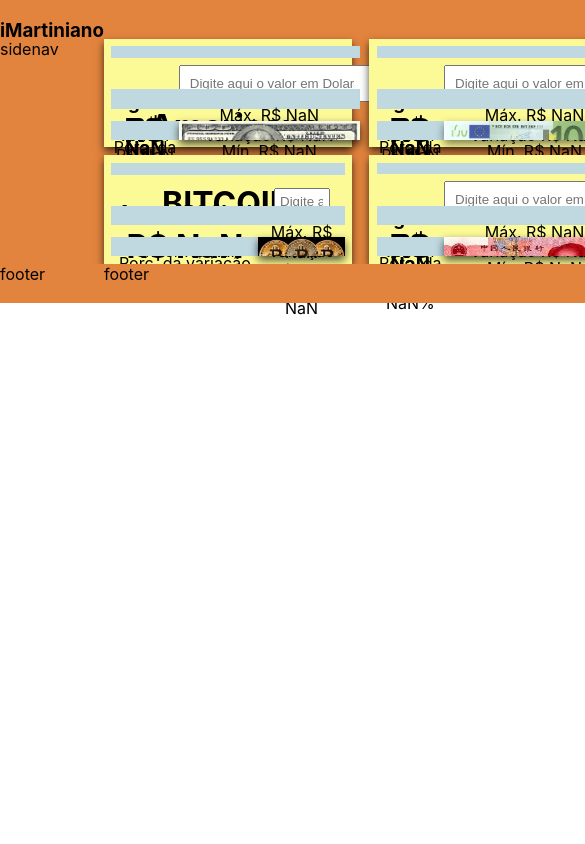
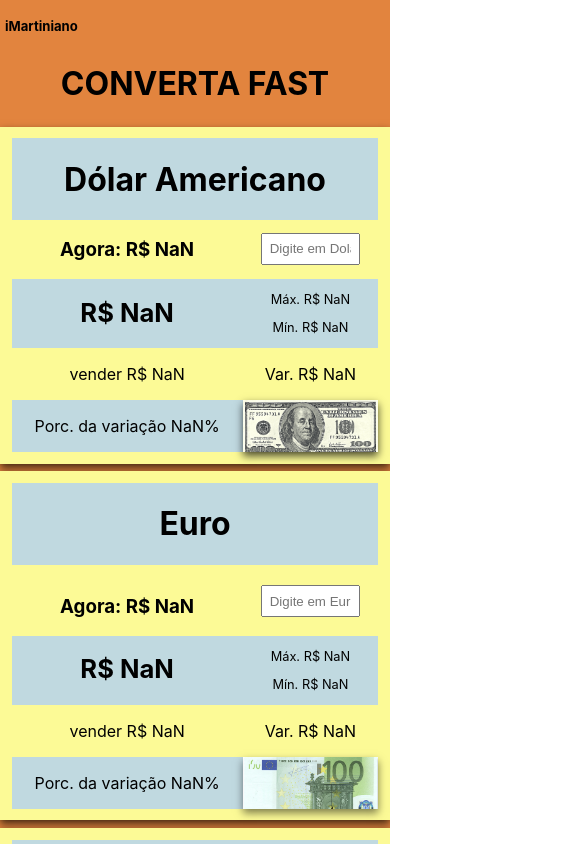
Before and after one commit to isaacam517/fast-converter, a React (Create React App) app: page / in a window 390 px wide. Shown: the top 844 px of the page, 585 px wide, since content can reach past the window. Built offline with nearby package versions, Linux system fonts and the light colour scheme; no server answers.

Commit message:
responsividade 01

```diff
--- a/src/App.js
+++ b/src/App.js
@@ -12,61 +12,127 @@ const Container = styled.div`
                           'footer' 'footer' 'footer';
 
     grid-template-columns: 1fr 3fr 1fr;
-    grid-template-rows: 10vw auto 10vw;
+    grid-template-rows: 10vh auto 10vh;
+    @media screen and (max-width:480px) {
+      width: 100vw;
+      display: grid;
+      grid-template-areas: '1 2 3 4 5 6 7 8';
+    grid-template-columns: 1fr ;
+    grid-template-rows: 5vh auto;
+  }
 `
 
+
+const Logo = styled.div`
+  background-color: #e2843e;
+  @media screen and (max-width:480px) {
+    font-size: 0.7em;
+    padding: 5px;
+  }
+`
+
+const Topo = styled.div`
+  background-color: #e2843e;
+  font-size: 1.1em;
+  text-align: center;
+  @media screen and (max-width:480px) {
+    font-size: 1em;
+    height: 10vh;
+    width: 100vw;
+    grid-area: 2;
+  }
+`
 const Cards = styled.div`
-background-color: #e2843e;
+  background-color: #e2843e;
   display: grid;
   grid-template-columns: 1fr 1fr;
   row-gap: 2vw;
   column-gap: 2vh;
-`
-
-const Logo = styled.div`
-  background-color: #e2843e;
-`
-
-const Topo = styled.div`
-  background-color: #e2843e;
-  font-size: 2em;
-  text-align: center;
+  @media screen and (max-width:480px) {
+      display: grid;
+      grid-area: 3;
+    grid-template-columns: 1fr ;
+  }
 `
 
 const Sidenav = styled.div`
   background-color: #e2843e;
+  text-align: center;
+  @media screen and (max-width:480px) {
+    display: grid;
+    grid-area: 4;
+    grid-template-columns: 1fr ;
+  }
 `
 
-const Advert = styled.div`
+const Advert1 = styled.div`
+  text-align: center;
   background-color: #e2843e;
+  @media screen and (max-width:480px) {
+      display: grid;
+      grid-area: 5 ;
+
+  }
+`
+const Advert2 = styled.div`
+  background-color: #e2843e;
+  @media screen and (max-width:480px) {
+    text-align: center;
+    display: grid;
+    grid-area: 6 ;
+    grid-template-columns: 1fr;
+  }
 `
 
-const Footer = styled.div`
+const Footer1 = styled.div`
+  text-align: center;
   background-color: #e2843e;
+  @media screen and (max-width:480px) {
+    display: grid;
+    grid-area: 7 ;
+    grid-template-columns: 1fr ;
+  }
 `
-
+const Footer2 = styled.div`
+  text-align: center;
+  background-color: #e2843e;
+  @media screen and (max-width:480px) {
+    display: grid;
+    grid-area: 8 ;
+    grid-template-columns: 1fr ;
+  }
+`
+const Footer3 = styled.div`
+  text-align: center;
+  background-color: #e2843e;
+  @media screen and (max-width:480px) {
+    display: grid;
+    grid-area: 9 ;
+    grid-template-columns: 1fr ;
+  }
+`
 
 function App() {
   return (
     <Container>
-      <Logo className="logo">
+      <Logo>
         <h3>iMartiniano </h3>
       </Logo>
-      <Topo className="topo">
+      <Topo>
         <h1>CONVERTA FAST</h1>
       </Topo>
-      <Advert className="advert">advert</Advert>
-      <Sidenav className="sidenav">sidenav</Sidenav>
+      <Advert1>advert</Advert1>
+      <Sidenav>sidenav</Sidenav>
       <Cards>
-        <ConversorDolarReal className="item"/>
-        <ConversorEuroReal className="item"/>
-        <ConversorBtcReal className="item"/>
-        <ConversorYuanReal className="item"/>
+        <ConversorDolarReal/>
+        <ConversorEuroReal/>
+        <ConversorBtcReal/>
+        <ConversorYuanReal/>
       </Cards>
-      <Advert className="advert">advert</Advert>
-      <Footer className="footer">footer</Footer>
-      <Footer className="footer">footer</Footer>
-      <Footer className="footer">footer</Footer>
+      <Advert2>advert</Advert2>
+      <Footer1>footer</Footer1>
+      <Footer2>footer</Footer2>
+      <Footer3>footer</Footer3>
     </Container>
   );
 }
--- a/src/components/ConversorBtcReal /ConversorBtcReal.js
+++ b/src/components/ConversorBtcReal /ConversorBtcReal.js
@@ -10,7 +10,6 @@ const Container = styled.div`
   display:grid;
   grid-template-areas: "nome nome";
   grid-template-columns: 1.7fr 1fr;
-  grid-template-rows: 8vw 3vw 5vw 3vw 5vw;
   text-align: center;
   color:black;
 `
@@ -27,17 +26,19 @@ const DivAgora = styled.div`
 const DivInput = styled.div`
   margin-top: -7%;
   input{
-    width: 50%;
+    width: 60%;
     padding: 5%;
   }
 `
 
 const DivResult = styled.div`
   background-color: #c0d9e0;
+  font-size: 0.7em;
 `
 
 const MinMax = styled.div`
   background-color: #c0d9e0;
+  font-size: 0.8em;
 `
 
 const Porcent = styled.div`
@@ -83,7 +84,7 @@ const resultado = (parseFloat(valorReal * comprarBtc).toFixed(2));
         <h3>Agora: R$ <strong>{comprarBtc}</strong></h3>
       </DivAgora>
       <DivInput>
-        <input type="text" placeholder="Digite aqui o valor em Btc" onChange={e => setValorReal(e.target.value)} ></input>
+        <input type="text" placeholder="Valor em Btc" onChange={e => setValorReal(e.target.value)} ></input>
       </DivInput>
       <DivResult>
         <h1>R$ {resultado}</h1>
@@ -93,7 +94,7 @@ const resultado = (parseFloat(valorReal * comprarBtc).toFixed(2));
         <p>Mín. R$ {baixa}</p>
       </MinMax>
       <p>vender R$ {venderBtc}</p>
-      <p>Variação R$ {variacao}</p>
+      <p>Var. R$ {variacao}</p>
       <Porcent>
         <p>Porc. da variação  {pctChange}%</p>
       </Porcent>
--- a/src/components/ConversorDolarReal/ConversorDolarReal.js
+++ b/src/components/ConversorDolarReal/ConversorDolarReal.js
@@ -9,34 +9,34 @@ const Container = styled.div`
   box-shadow: 0 4px 8px 0 rgba(0, 0, 0, 0.7);
   display:grid;
   grid-template-areas: "nome nome";
-  grid-template-columns: 1fr 1fr;
-  grid-template-rows: 8vw 3vw 5vw 3vw 5vw;
+  grid-template-columns: 1.7fr 1fr;
   text-align: center;
   color:black;
 `
 const Nome = styled.div`
   background-color: #c0d9e0;
   grid-area: nome;
-  margin-bottom: 8%;
+  margin-bottom: 6%;
 `
 
 const DivAgora = styled.div`
-  margin-top: -8%;
+  margin-top: -10%;
 `
 
 const DivInput = styled.div`
   margin-top: -7%;
   input{
+    width: 60%;
     padding: 5%;
   }
 `
-
 const DivResult = styled.div`
   background-color: #c0d9e0;
+  font-size: 0.8em;
 `
-
 const MinMax = styled.div`
   background-color: #c0d9e0;
+  font-size: 0.8em;
 `
 
 const Porcent = styled.div`
@@ -73,13 +73,13 @@ const resultado = (parseFloat(valorReal * comprarDolar).toFixed(2));
   return (
     <Container>
       <Nome>
-        <h1 className="nome">Dólar Americano</h1>
+        <h1>Dólar Americano</h1>
       </Nome>
       <DivAgora>
         <h3>Agora: R$ <strong>{comprarDolar}</strong></h3>
       </DivAgora>
       <DivInput>
-        <input type="text" placeholder="Digite aqui o valor em Dolar" onChange={e => setValorReal(e.target.value)} ></input>
+        <input type="text" placeholder="Digite em Dolar" onChange={e => setValorReal(e.target.value)} ></input>
       </DivInput>
       <DivResult>
         <h1>R$ {resultado}</h1>
@@ -89,7 +89,7 @@ const resultado = (parseFloat(valorReal * comprarDolar).toFixed(2));
         <p>Mín. R$ {baixa}</p>
       </MinMax>
       <p>vender R$ {venderDolar}</p>
-      <p>Variação R$ {variacao}</p>
+      <p>Var. R$ {variacao}</p>
       <Porcent>
         <p>Porc. da variação  {pctChange}%</p>
       </Porcent>
--- a/src/components/ConversorEuroReal/ConversorEuroReal.js
+++ b/src/components/ConversorEuroReal/ConversorEuroReal.js
@@ -8,10 +8,8 @@ const Container = styled.div`
   padding: 3%;
   box-shadow: 0 4px 8px 0 rgba(0, 0, 0, 0.7);
   display:grid;
-  grid-template-areas: "nome nome"
-                        "input resultado";
-  grid-template-columns: 1fr 1fr;
-  grid-template-rows: 8vw 3vw 5vw 3vw 5vw;
+  grid-template-areas: "nome nome";
+  grid-template-columns: 1.7fr 1fr;
   text-align: center;
   color:black;
 `
@@ -28,16 +26,19 @@ const DivAgora = styled.div`
 const DivInput = styled.div`
   margin-top: -7%;
   input{
+    width: 60%;
     padding: 5%;
   }
 `
 
 const DivResult = styled.div`
   background-color: #c0d9e0;
+  font-size: 0.8em;
 `
 
 const MinMax = styled.div`
   background-color: #c0d9e0;
+  font-size: 0.8em;
 `
 
 const Porcent = styled.div`
@@ -80,7 +81,7 @@ const resultado = (parseFloat(valorReal * comprarEuro).toFixed(2));
           <h3>Agora: R$ <strong>{comprarEuro}</strong></h3>
         </DivAgora>
         <DivInput>
-          <input type="text" placeholder="Digite aqui o valor em Dolar" onChange={e => setValorReal(e.target.value)} ></input>
+          <input type="text" placeholder="Digite em Euro" onChange={e => setValorReal(e.target.value)} ></input>
         </DivInput>
         <DivResult>
           <h1>R$ {resultado}</h1>
@@ -90,7 +91,7 @@ const resultado = (parseFloat(valorReal * comprarEuro).toFixed(2));
         <p>Mín. R$ {baixa}</p>
       </MinMax>
       <p>vender R$ {venderEuro}</p>
-      <p>Variação R$ {variacao}</p>
+      <p>Var. R$ {variacao}</p>
       <Porcent>
         <p>Porc. da variação  {pctChange}%</p>
       </Porcent>
--- a/src/components/ConversorYuanReal /ConversorYuanReal.js
+++ b/src/components/ConversorYuanReal /ConversorYuanReal.js
@@ -9,8 +9,7 @@ const Container = styled.div`
   box-shadow: 0 4px 8px 0 rgba(0, 0, 0, 0.7);
   display:grid;
   grid-template-areas: "nome nome";
-  grid-template-columns: 1fr 1fr;
-  grid-template-rows: 8vw 3vw 5vw 3vw 5vw;
+  grid-template-columns: 1.7fr 1fr;
   text-align: center;
   color:black;
 `
@@ -27,16 +26,19 @@ const DivAgora = styled.div`
 const DivInput = styled.div`
   margin-top: -7%;
   input{
+    width: 60%;
     padding: 5%;
   }
 `
 
 const DivResult = styled.div`
   background-color: #c0d9e0;
+  font-size: 0.7em;
 `
 
 const MinMax = styled.div`
   background-color: #c0d9e0;
+  font-size: 0.8em;
 `
 
 const Porcent = styled.div`
@@ -79,7 +81,7 @@ const resultado = (parseFloat(valorReal * comprarYuan).toFixed(2));
         <h3>Agora: R$ <strong>{comprarYuan}</strong></h3>
       </DivAgora>
       <DivInput>
-        <input type="text" placeholder="Digite aqui o valor em Btc" onChange={e => setValorReal(e.target.value)} ></input>
+        <input type="text" placeholder="Digite em Yuan" onChange={e => setValorReal(e.target.value)} ></input>
       </DivInput>
       <DivResult>
         <h1>R$ {resultado}</h1>
@@ -89,7 +91,7 @@ const resultado = (parseFloat(valorReal * comprarYuan).toFixed(2));
         <p>Mín. R$ {baixa}</p>
       </MinMax>
       <p>vender R$ {venderYuan}</p>
-      <p>Variação R$ {variacao}</p>
+      <p>Var. R$ {variacao}</p>
       <Porcent>
         <p>Porc. da variação  {pctChange}%</p>
       </Porcent>
```
